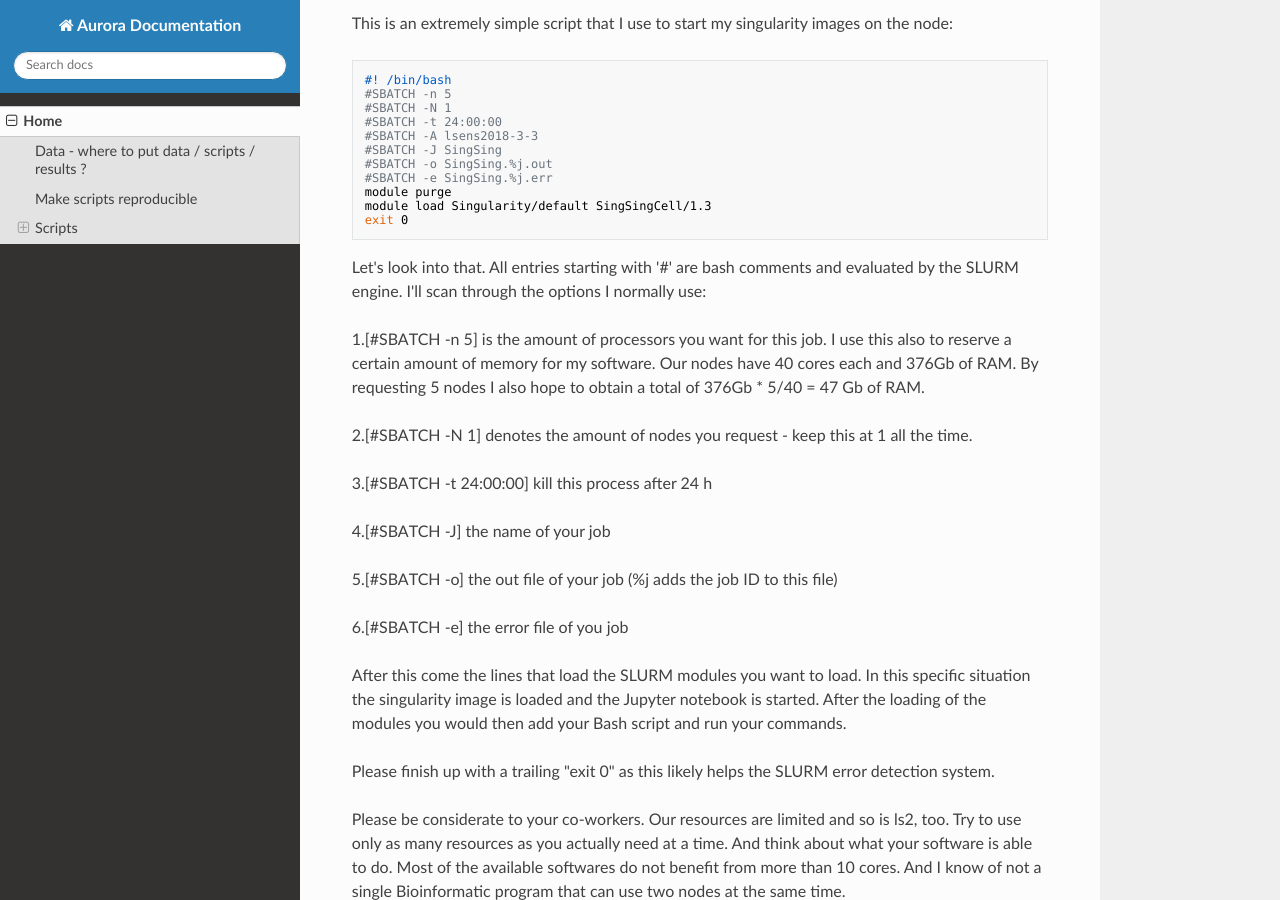
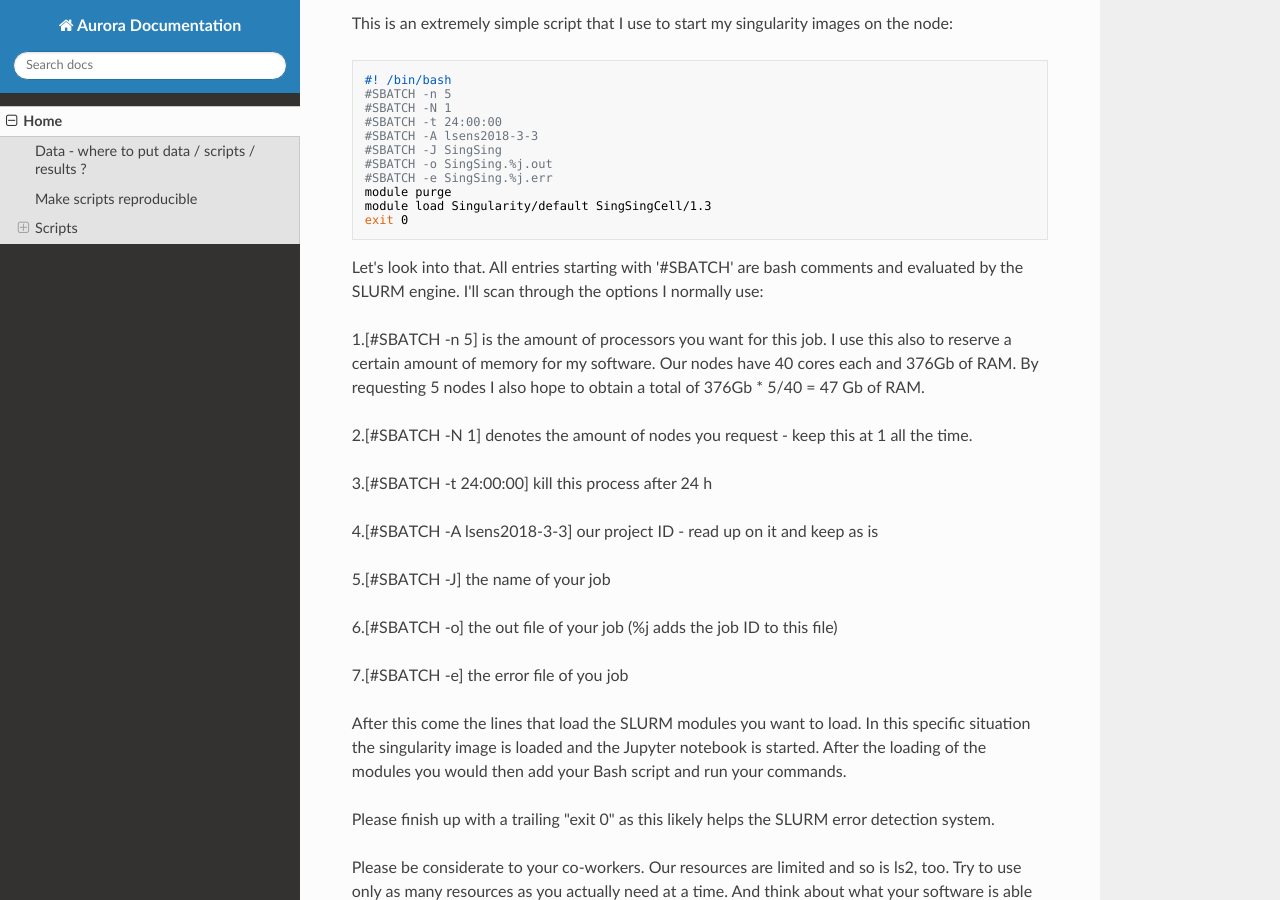
Before and after one commit to stela2502/aurora_docu, an MkDocs documentation site: the page built from docs/index.md, in a window 1280 px wide and 900 px high, scrolled down 1743 px. Built offline with MkDocs 1.6.1, drawn with Linux system fonts in a browser that asks for light colours; nearby versions of some CDN libraries.

Commit message:
Some add ons

````diff
--- a/docs/index.md
+++ b/docs/index.md
@@ -63,7 +63,7 @@ module purge
 module load Singularity/default SingSingCell/1.3
 exit 0
 ```
-Let's look into that. All entries starting with '#' are bash comments and evaluated by the SLURM engine.
+Let's look into that. All entries starting with '#SBATCH' are bash comments and evaluated by the SLURM engine.
 I'll scan through the options I normally use:
 
 1.[#SBATCH -n 5] is the amount of processors you want for this job.
@@ -74,11 +74,13 @@ I'll scan through the options I normally use:
 
 3.[#SBATCH -t 24:00:00] kill this process after 24 h
 
-4.[#SBATCH -J] the name of your job
+4.[#SBATCH -A lsens2018-3-3] our project ID - read up on it and keep as is
 
-5.[#SBATCH -o] the out file of your job (%j adds the job ID to this file)
+5.[#SBATCH -J] the name of your job
 
-6.[#SBATCH -e] the error file of you job
+6.[#SBATCH -o] the out file of your job (%j adds the job ID to this file)
+
+7.[#SBATCH -e] the error file of you job
 
 
 After this come the lines that load the SLURM modules you want to load.
````
